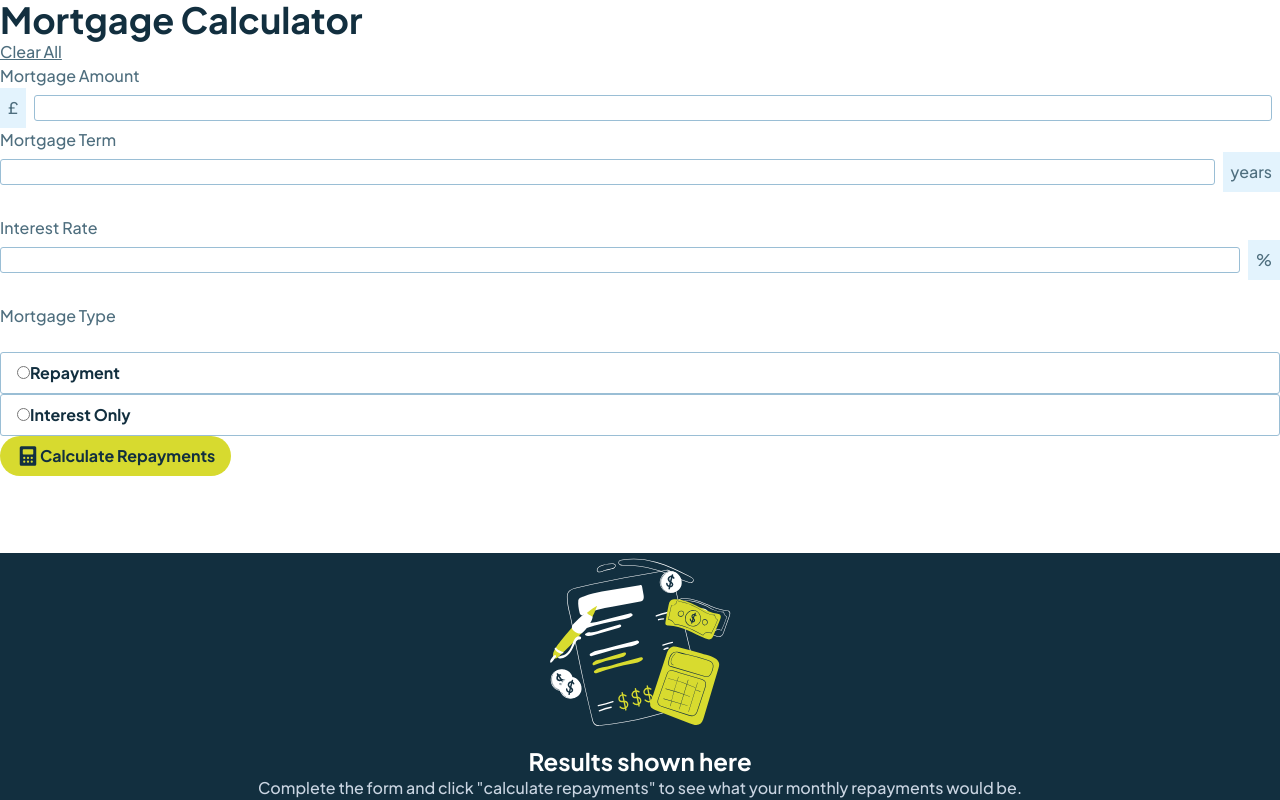
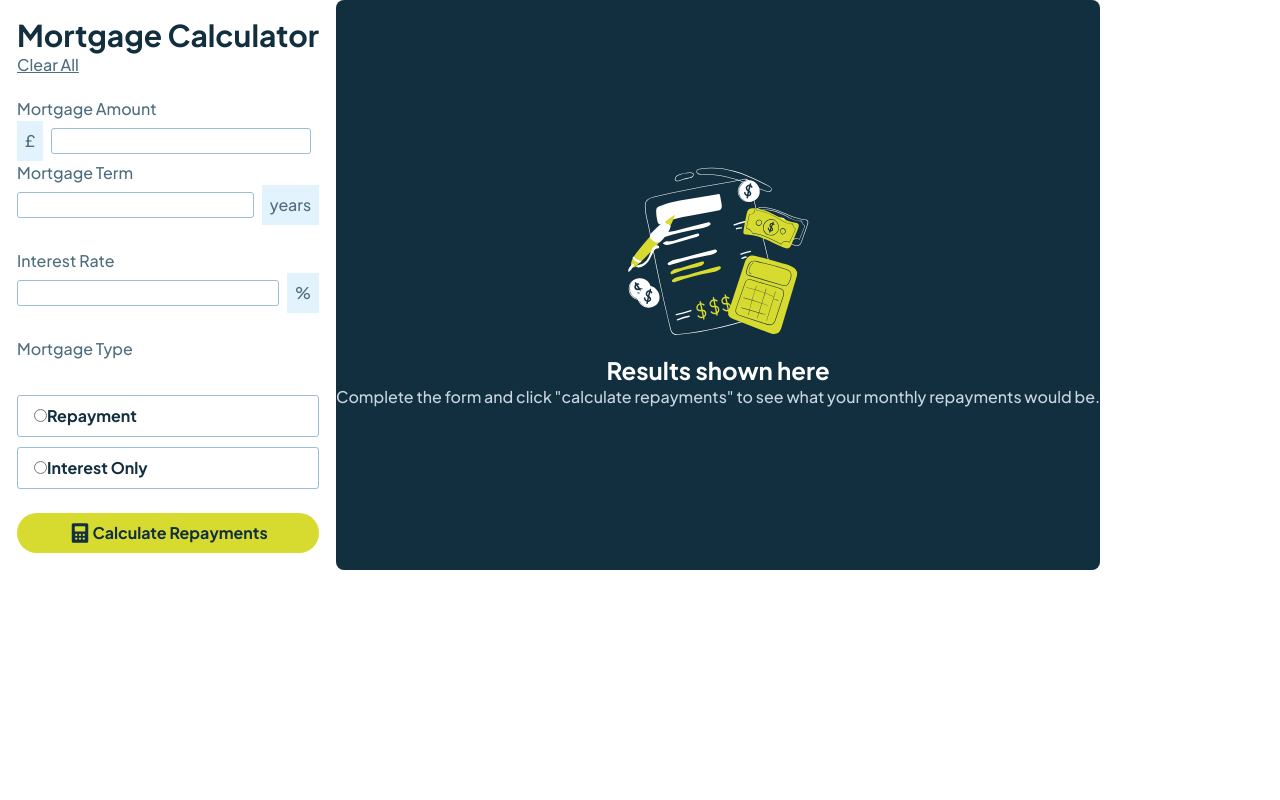
Before and after one commit to remainhumble/mortgage-repayment-calculator, a React (Vite) app: page / in a window 1280 px wide. Built offline with nearby package versions, Linux system fonts and the light colour scheme.

Commit message:
some desktop adjustment

```diff
--- a/src/App.jsx
+++ b/src/App.jsx
@@ -6,8 +6,10 @@ import Results from './Results'
 const App = () => {
   return (
     <>
+    <div className="flex lg:flex-row flex-col">
       <Calculator />
       <Results />
+      </div>
     </>
   )
 }
--- a/src/Calculator.jsx
+++ b/src/Calculator.jsx
@@ -3,10 +3,10 @@ import './index.css';
 
 const Calculator = () => {
     return (
-        <div>
-            <h1 className='text-4xl font-bold'>Mortgage Calculator</h1>
-            <p><u>Clear All</u></p>
-
+        <div className='calculator'>
+            <h1 className='text-3xl font-bold'>Mortgage Calculator</h1>
+            <p className='cursor-pointer'><u>Clear All</u></p>
+            <div className='inputs'>
                 <label for="mortgage-amount">Mortgage Amount</label><br></br>
                 <div className="left-addon">
                     <div className='addon'>£</div>
@@ -26,10 +26,10 @@ const Calculator = () => {
                 </div>
                 <br></br>
 
-            <fieldset className='mortgage-type flex flex-col'>
+                <fieldset className='mortgage-type flex flex-col gap-2.5'>
                     <legend for="mortgage-type">Mortgage Type</legend><br></br>
                     <label className='radio font-bold'>
-                    <input type="radio" name="mortgage-type" value="repayment" id="repayment"/>
+                        <input type="radio" name="mortgage-type" value="repayment" id="repayment" />
                         Repayment
                     </label>
                     <label className='radio font-bold'>
@@ -37,7 +37,10 @@ const Calculator = () => {
                         Interest Only
                     </label>
                 </fieldset>
-            <button className='flex calculate-btn font-bold'><img src="./assets/images/icon-calculator.svg" alt="Calculate" />Calculate Repayments</button>
+                <div className='flex gap-2.5 mt-5'>
+                    <button className='flex calculate-btn font-bold w-full justify-center'><img src="./assets/images/icon-calculator.svg" alt="Calculate" />Calculate Repayments</button>
+                </div>
+            </div>
         </div>
     )
 }
--- a/src/Results.jsx
+++ b/src/Results.jsx
@@ -3,13 +3,13 @@ import './index.css';
 
 const Results = () => {
     return (
-        <>
-            <div className="bg-[#122f3f] fixed bottom-0 flex flex-col items-center p-2.5 left-0 w-full">
+
+            <div className="bg-[#122f3f] flex flex-col justify-center items-center max-w-fit rounded-lg">
                 <img src="./assets/images/illustration-empty.svg" alt="Mortgage Results" />
                 <h2 className='text-white text-2xl font-bold'>Results shown here</h2>
-                <p className='text-slate-300 text-sm mt-2'>Complete the form and click "calculate repayments" to see what your monthly repayments would be.</p>
+                <p className='text-slate-300 text-sm mt-2 text-center'>Complete the form and click "calculate repayments" to see what your monthly repayments would be.</p>
             </div>
-        </>
+
     )
 }
 
--- a/src/index.css
+++ b/src/index.css
@@ -22,6 +22,14 @@ body {
   font-family: "Plus Jakarta Sans", sans-serif;
   font-weight: 500;
   color: var(--slate-700);
+}
+
+.calculator {
+padding: 17px;
+}
+
+.inputs {
+  margin-top: 20px;
 }
 
 h1, .radio{
@@ -60,6 +68,7 @@ input[type="number"] {
   color: var(--slate-900);
   padding: 0.5rem 1rem;
   border-radius: 22px;
+  margin-top: 1.5rem;
 }
 
 .left-addon, .right-addon {
```
Lines whose indentation alone changed are shown as unchanged.
